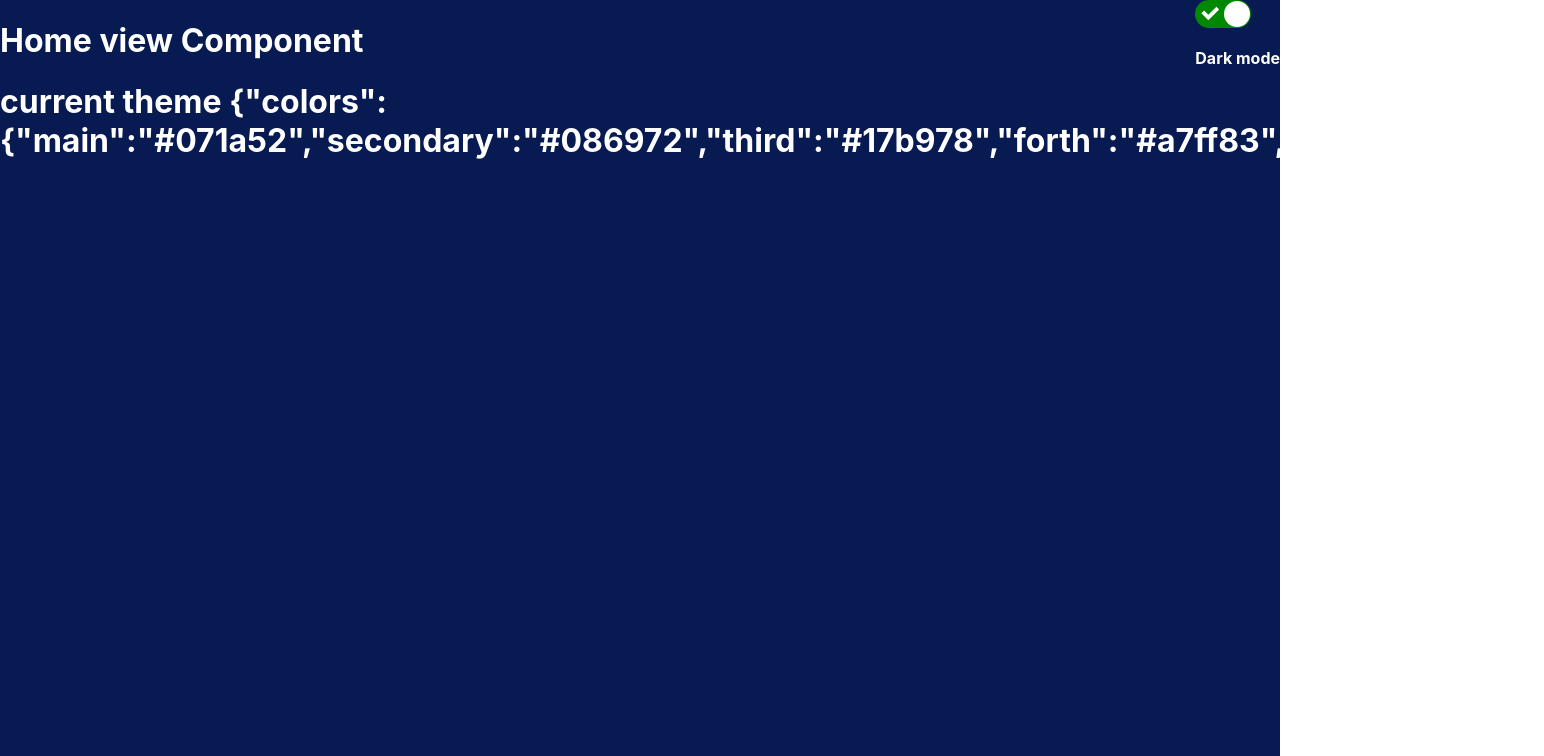
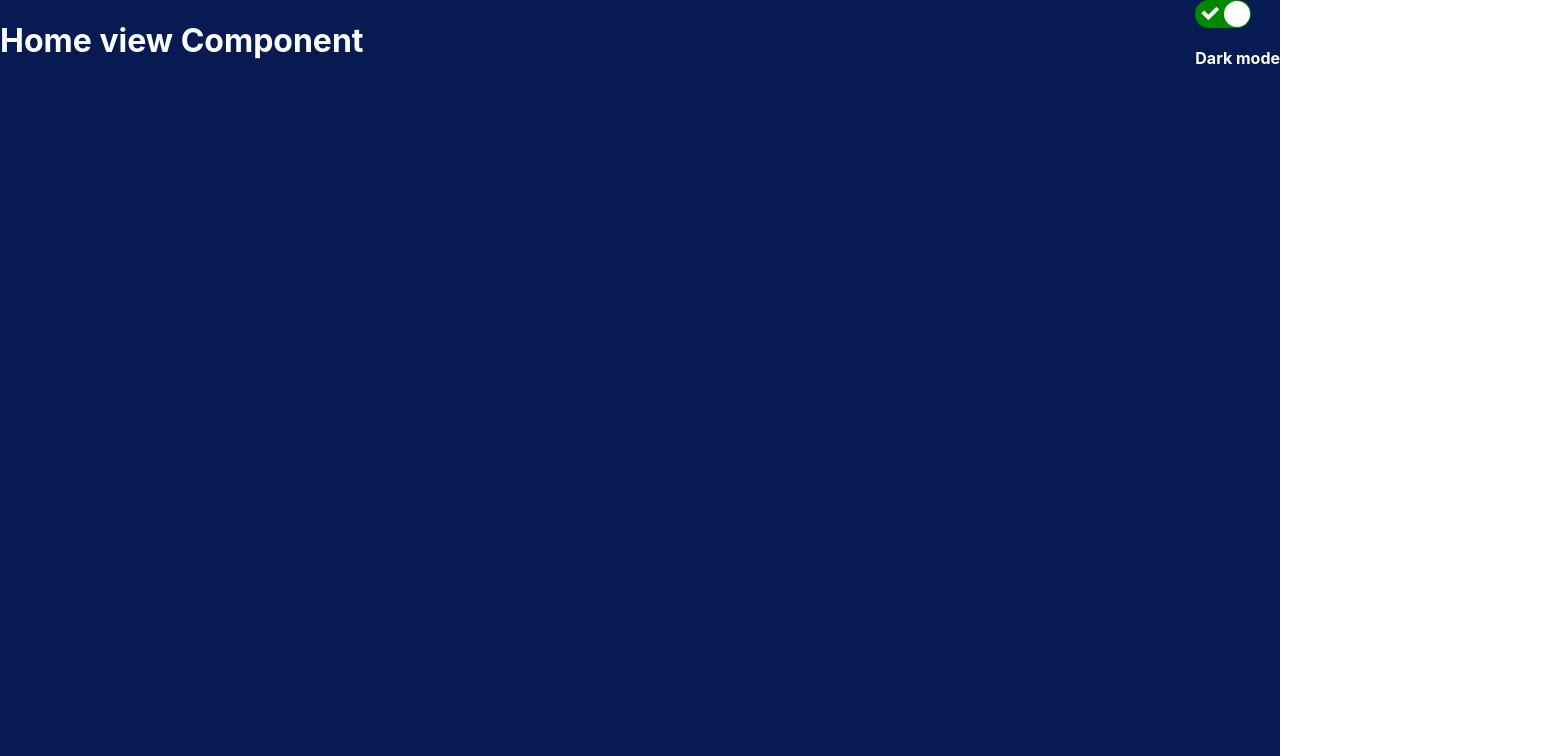
Before and after one commit to kloparn/Portfolio, a React (Create React App) app: page / in a window 1280 px wide. Shown: the top 756 px of the page, 1544 px wide, since content can reach past the window. Built offline with nearby package versions, Linux system fonts and the light colour scheme.

Commit message:
removed unneeded code and removed the debug theme

```diff
--- a/src/App.tsx
+++ b/src/App.tsx
@@ -16,26 +16,20 @@ function App() {
     localStorage.setItem("lightMode", JSON.stringify(lightMode));
   }, [lightMode]);
 
-  const storeMode = () => {
-    localStorage.setItem("lightMode", JSON.stringify(lightMode));
-    setMode(!lightMode);
-  };
-
   return (
     <ThemeProvider theme={lightMode ? theme : darkTheme}>
       <ScreenView>
         <SwitchContainer>
-          <Switch onChange={storeMode} checked={!lightMode}></Switch>
+          <Switch
+            onChange={() => setMode(!lightMode)}
+            checked={!lightMode}
+          ></Switch>
           <DarkModeParagraph>
             <b>Dark mode</b>
           </DarkModeParagraph>
         </SwitchContainer>
         {/* Navbar shall go here with the {home(theme) going inside it}*/}
         {home(theme)}
-        <h1>
-          current theme{" "}
-          {lightMode ? JSON.stringify(theme) : JSON.stringify(darkTheme)}
-        </h1>
       </ScreenView>
     </ThemeProvider>
   );
```
